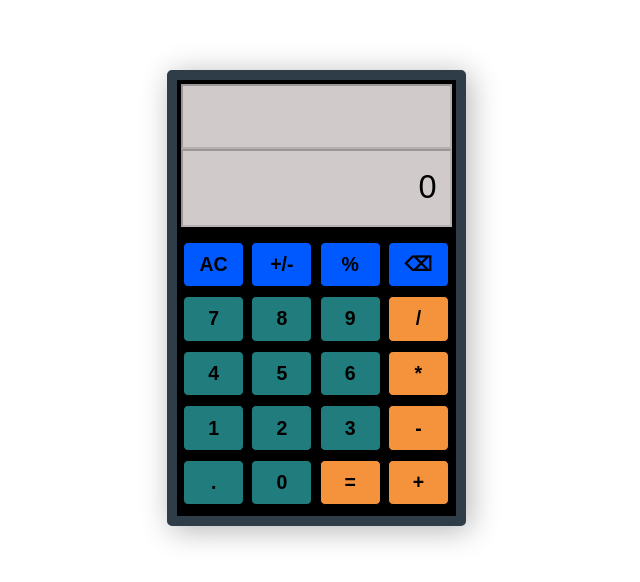
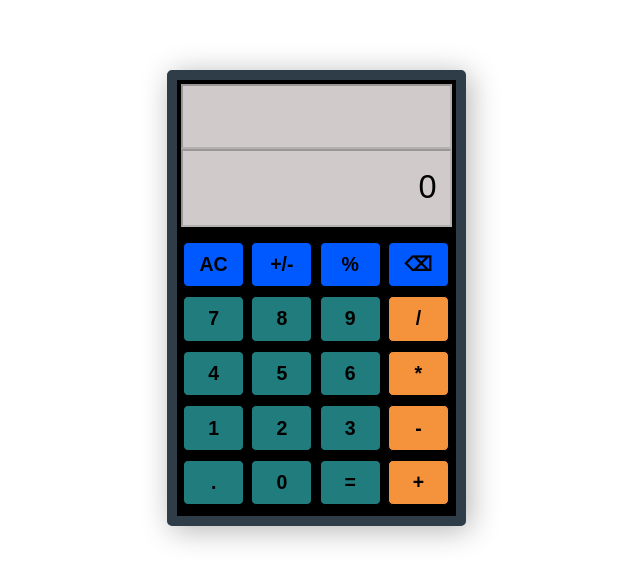
Before and after one commit to BrainnestProjects/JS_Calculator, a plain HTML site: page index.html in a window 1280 px wide. Shown: the part 102-684 px from the top of the page, without its empty margins (324-964 px from the left). Drawn offline with Linux system fonts and the light colour scheme.

Commit message:
Button color edited in css

```diff
--- a/styles/style.css
+++ b/styles/style.css
@@ -92,11 +92,11 @@ button {
     background-color: var(--background-button);
 }
 
-.operator, .equals{
+.operator{
     background-color: var(--background-operator);
 }
 
-.operand, .decimal{
+.operand,.equals, .decimal{
     background-color: var(--background-operand);
 }
 /*
```
